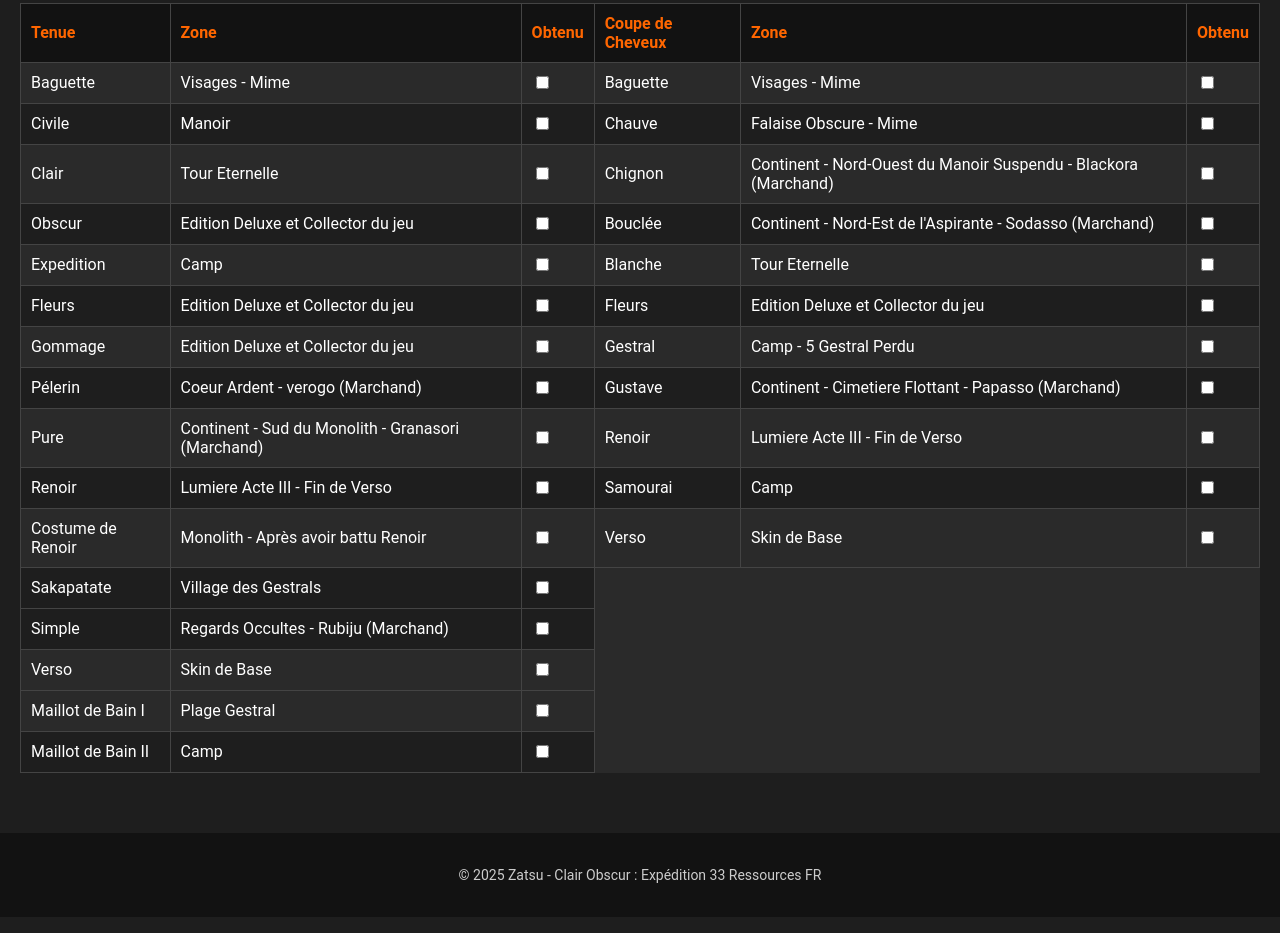
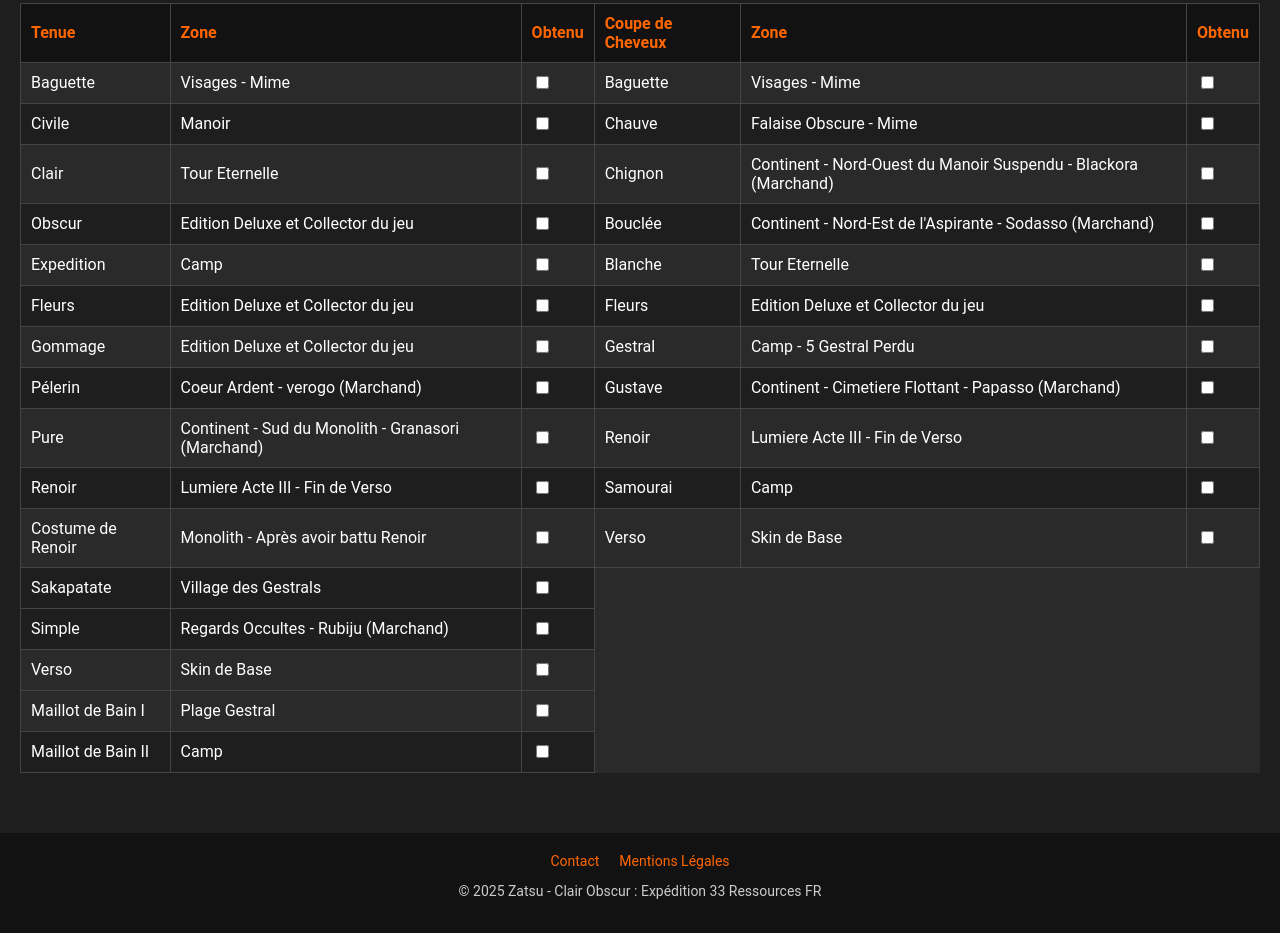
Before and after one commit to Zatsuney/COR33FR, a plain HTML site: page tabs/versoskin.html in a window 1280 px wide. Shown: the part 599-1532 px from the top of the page. Drawn offline with Linux system fonts and the light colour scheme.

Commit message:
Update versoskin.html

```diff
--- a/tabs/versoskin.html
+++ b/tabs/versoskin.html
@@ -78,6 +78,10 @@
 </table>
 </main>
 <footer>
+        <ul>
+            <li><a href="contact.html">Contact</a></li>
+            <li><a href="mentionlegal.html">Mentions Légales</a></li>
+        </ul>
     <p>&copy; 2025 Zatsu - Clair Obscur : Expédition 33 Ressources FR</p>
 </footer>
 <script>
```
